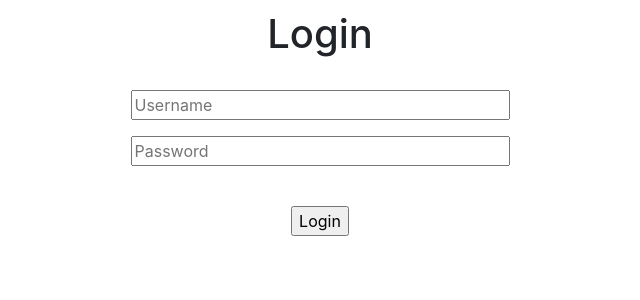
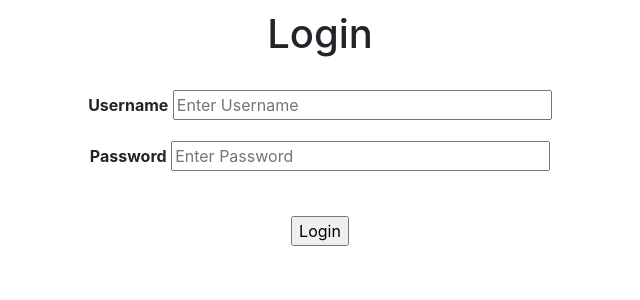
Before and after one commit to jho53/smart-roster-schedule, a Flask app: page /login in a window 1280 px wide. Shown: the top 300 px of the page, without its empty margins (320-960 px from the left). Run offline with Flask 2, Linux system fonts and the light colour scheme; some libraries are stand-ins or nearby versions.

Commit message:
added images folder with logos + started on html

```diff
--- a/code/templates/login.html
+++ b/code/templates/login.html
@@ -6,11 +6,13 @@
     <h1 align="center" style="margin-top: 10px">Login</h1><br>
     <form action="/loginUser" method="post">
         <p>
-            <input id="username" name="username" required="" size="32" type="text" value="" placeholder="Username"><br>
+            <label for ="username"><b>Username</b></label>
+            <input id="username" name="username" required="" size="32" type="text" value="" placeholder="Enter Username"><br>
         </p>
         <p>
+            <label for ="password"><b>Password</b></label>
             <input id="password" name="password" required="" size="32" type="password" value=""
-                placeholder="Password"><br>
+                placeholder="Enter Password"><br>
         </p>
         <p>
             {{msg}}
```
Also changed, not shown: code/static/images/SmartRosterLogoHighRes.png (added), code/static/images/favicon.ico (added).
